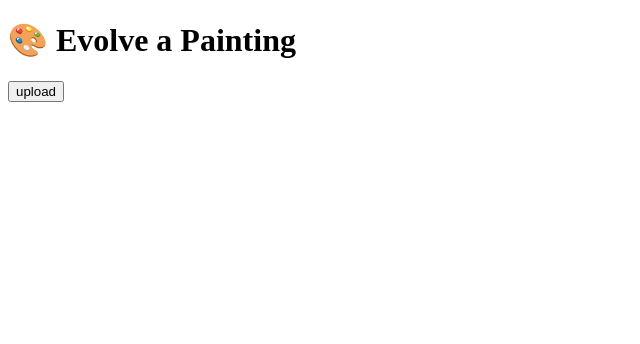
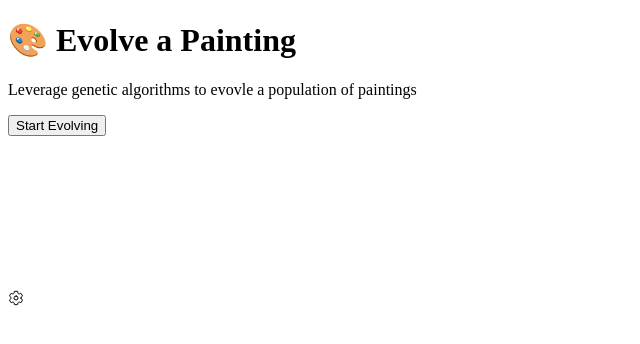
Before and after one commit to nathan-pham/evolve-painting, a plain HTML site: page index.html in a window 1280 px wide. Shown: the whole page, without its empty margins (0-640 px from the left). Drawn offline with nearby package versions, Linux system fonts and the light colour scheme.

Commit message:
ion icons

```diff
--- a/index.html
+++ b/index.html
@@ -9,13 +9,17 @@
     <script src="/js/index.js" type="module"></script>
 </head>
 <body>
-    <main>
-        <h1>🎨 Evolve a Painting</h1>
-        <button>upload</button>
-        <div class="canvas-container">
-            <canvas id="canvas-source"></canvas>
-            <canvas id="canvas-result"></canvas>
-        </div>
-    </main>
+    <h1>🎨 Evolve a Painting</h1>
+    <p>Leverage genetic algorithms to evovle a population of paintings</p>
+    <button>Start Evolving</button>
+
+    <div class="canvas-container">
+        <canvas id="img-source"></canvas>
+        <canvas id="img-result"></canvas>
+    </div>
+
+    <div id="settings">
+        <ion-icon name="settings-outline"></ion-icon>
+    </div>
 </body>
 </html>
--- a/js/index.js
+++ b/js/index.js
@@ -0,0 +1 @@
+import "https://cdn.jsdelivr.net/npm/ionicons/dist/ionicons/ionicons.esm.js"
```
Also changed, not shown: css/globals.css (added), css/index.css (added).
